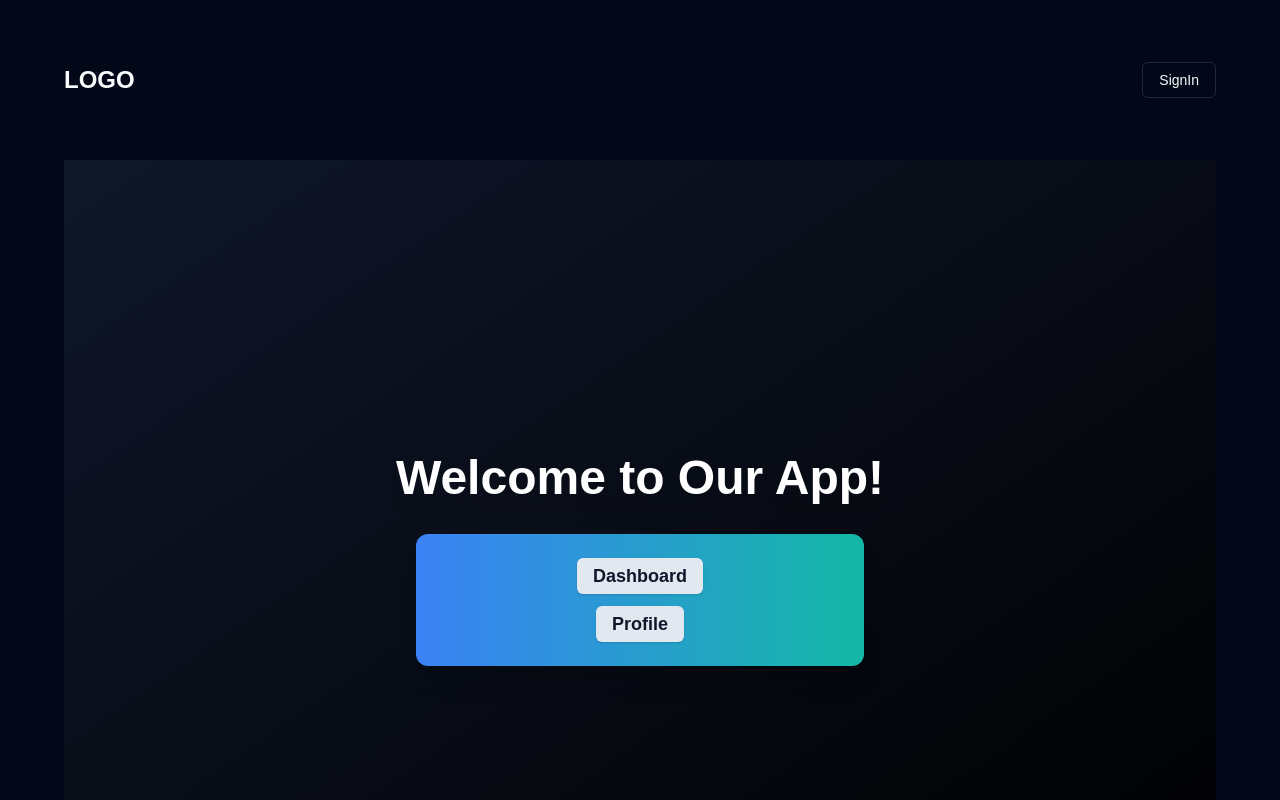
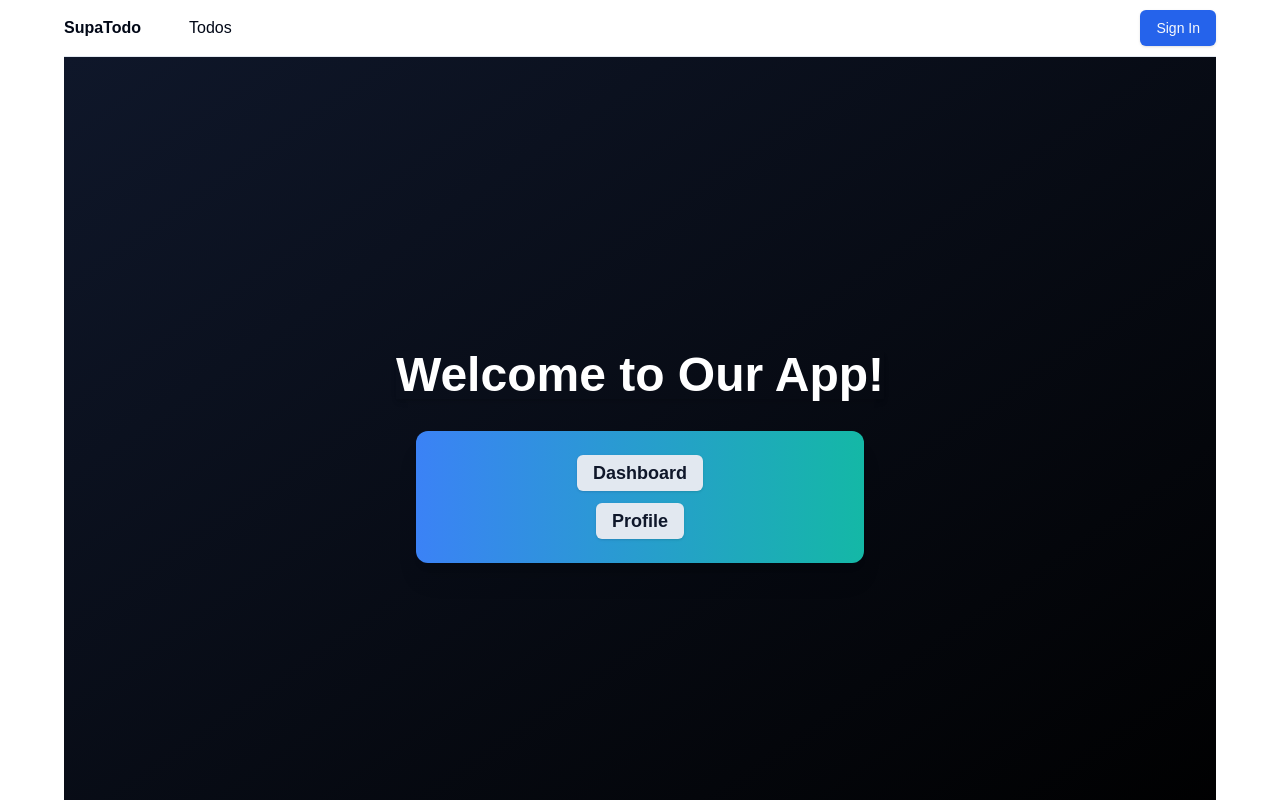
Before and after one commit to chiragyadav2003/todo-app, a Next.js app: page / in a window 1280 px wide. Shown: the top 800 px of the page. Built offline with nearby package versions, Linux system fonts and the light colour scheme; no server answers.

Commit message:
update layout

```diff
--- a/app/layout.tsx
+++ b/app/layout.tsx
@@ -3,7 +3,7 @@ import localFont from "next/font/local";
 import "./globals.css";
 import { ThemeProvider } from "@/components/theme-provider";
 import { ReactQueryClientProvider } from '@/components/query-provider';
-import { Navbar } from '@/components/navbar';
+import { Header } from '@/components/header';
 
 
 const geistSans = localFont({
@@ -35,12 +35,12 @@ export default function RootLayout({
           <ReactQueryClientProvider>
             <ThemeProvider
               attribute="class"
-              defaultTheme="dark"
+              defaultTheme="white"
               enableSystem
               disableTransitionOnChange
               >
-              <main className='max-w-6xl min-h-screen mx-auto py-10 space-y-10'>
-                <Navbar/>
+              <main className='min-h-screen mx-auto max-w-6xl sticky top-0 bg-background text-foreground'>
+                <Header/>
                 {children}
               </main>
             </ThemeProvider>
--- /dev/null
+++ b/components/header.tsx
@@ -0,0 +1,33 @@
+'use client'
+import Link from 'next/link';
+import { Button } from './ui/button';
+import { logout } from '@/app/actions/logout';
+import { useUser } from '@/app/hooks/useUser';
+
+export const Header = () =>{
+
+  const { data } = useUser();
+
+  return (
+    <header className="z-10 sticky top-0 w-full border-b border-border bg-background/95 backdrop-blur supports-[backdrop-filter]:bg-background/60">
+      <div className="container flex h-14 max-w-screen-2xl items-center">
+        <nav className="flex items-center space-x-4 lg:space-x-6">
+          <a className="mr-6 flex items-center space-x-2" href="/">
+            <span className="font-bold">SupaTodo</span>
+          </a>
+          <Link href="/todos">Todos</Link>
+        </nav>
+        <div className="flex flex-1 items-center justify-end space-x-2">
+          {
+            data?.email ? (<form action={logout}  className="flex items-center gap-2">
+              <p>email {data?.email}</p>
+              <Button>Sign Out</Button>
+            </form>) : (<Button asChild>
+              <Link href="/auth">Sign In</Link>
+            </Button>)
+          }
+        </div>
+      </div>
+    </header>
+  )
+}
--- a/components/navbar.tsx
+++ /dev/null
@@ -1,13 +0,0 @@
-import Link from 'next/link';
-import { Profile } from './Profile';
-
-export const Navbar = () =>{
-  return (
-    <div className='flex justify-between items-center h-20'>
-      <Link href={'/'}>
-        <h1 className='text-2xl font-bold'>LOGO</h1>
-      </Link>
-      <Profile/>
-    </div>
-  )
-}
--- a/package.json
+++ b/package.json
@@ -9,6 +9,7 @@
     "lint": "next lint"
   },
   "dependencies": {
+    "@radix-ui/react-avatar": "^1.1.1",
     "@radix-ui/react-icons": "^1.3.0",
     "@radix-ui/react-slot": "^1.1.0",
     "@supabase/ssr": "^0.5.1",
```
Also changed, not shown: 1 other file (tests, documents, lock files or other folders).
